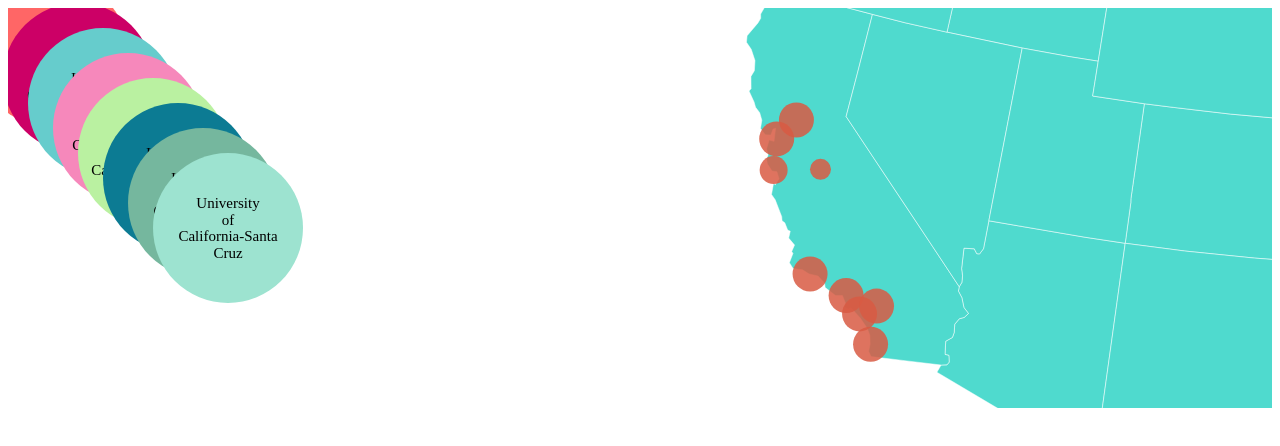
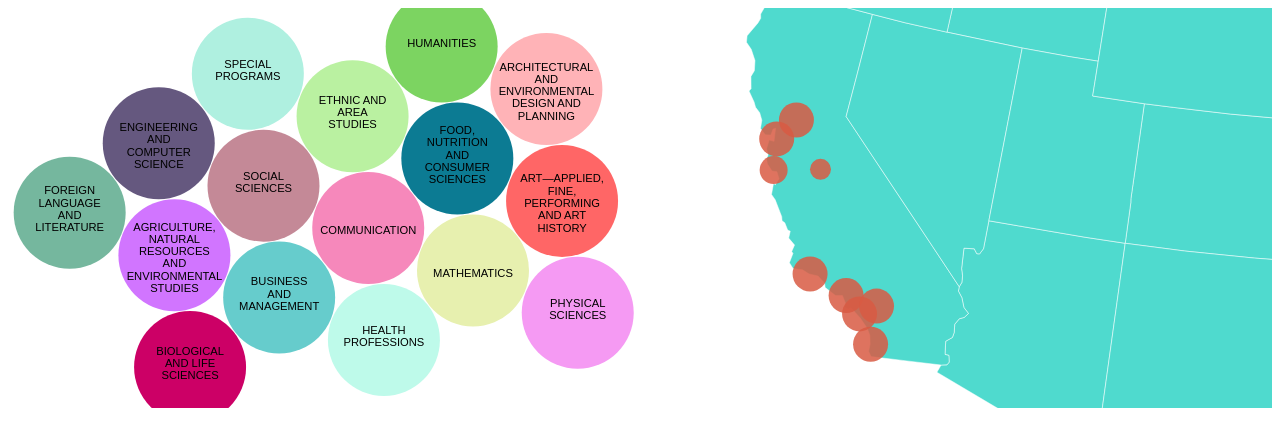
Before and after one commit to Normand-1024/collegeVis_d3, a plain HTML site: page index.html in a window 1280 px wide. Drawn offline with nearby package versions, Linux system fonts and the light colour scheme.

Commit message:
fixed tooltip, force simulation on bubble, added basic hover over responses

```diff
--- a/bubble.js
+++ b/bubble.js
@@ -1,6 +1,14 @@
 function easeTransition() {
     return d3.transition()
             .duration(1000);
+}
+
+function scaleAndCenter(val, minVal, maxVal, ratio) {
+    var newLength = (maxVal - minVal) * ratio
+    var newMin = minVal + (maxVal - newLength) / 2;
+    var newMax = newMin + newLength;
+    var scaleFunc = d3.scaleLinear().domain([minVal, maxVal]).range([newMin, newMax]);
+    return scaleFunc(val);
 }
 
 // d3.select("#bubble")
@@ -9,36 +17,66 @@ function easeTransition() {
 // .ease(d3.easeLinear)
 // .style("background-color", "red");
 
-function createBubbleChart(UC_ONLY, UNI_COLORS) {
+function createBubbleChart(UC_MAJORS, DEPART_COLORS, tooltip, update) {
+    // ========================
+    // Initial variables
+    // ========================
+
+    var viewBoxXMin = 0;
+    var viewBoxYMin = 0;
+    var viewBoxXMax = innerWidth;
+    var viewBoxYMax = innerHeight;
+
+    // ========================
+    // Creating bubbles and text
+    // ========================
+
     const bubble_svg = d3.select("#bubble");
-    //.attr("transform", `translate(0,${height / 2})`)
-                        //.attr("width", width / 2)
-                        //.attr("height", height / 2);
-
-    // bubble_svg.append("rect")
-    // .attr("class", "background")
-    // .attr("fill", "red")
-    // .attr("pointer-events", "all")
-    // .attr("width", innerWidth / 2)
-    // .attr("height", innerHeight / 2)
-    // .attr("cursor", "pointer")
+    const UC_MAJOR_CATEGORIES = d3.group(UC_MAJORS,d=>d.Department);//new Set(UC_MAJORS.map(d => d.Department));
+    var nodes = Array.from(UC_MAJOR_CATEGORIES).map(d => ({
+        r: Math.min(innerWidth, innerHeight) * 0.14,//0.12,
+        x: Math.random() * innerWidth,
+        y: Math.random() * innerHeight,
+        category: d[0],
+        entries: d[1]
+    }));
 
     var uni_bubbles = bubble_svg.selectAll('g')
-        .data(UC_ONLY)
+        .data(nodes)
         .join('g')
-        .attr('class', 'uni_bubble');
+        .style('pointer-events', 'all')
+        .attr('class', 'uni_bubble')
+        .on('mouseover', function(event, d) {
+            d3.select(this).select('circle').style('fill', 'rgb(255, 215, 37)');
+
+            tooltip.style("left", (event.pageX) + 12 + "px")
+            .style("top", (event.pageY - 28) + "px")
+            .transition()
+            .duration(200)
+            .style("opacity", .8)
+
+            tooltip.select('text').html(d.category + "<br>" + `Program Count: ${d.entries.length}`);
+        })
+        .on("mouseout", function(event, d) {
+            d3.select(this).select('circle').style('fill', d => DEPART_COLORS[d.category]);
+
+            tooltip.transition()
+            .duration(500)
+            .style("opacity", 0);
+        })
+        .on("click", function(event, d){
+            update();
+        });
 
     var circles = uni_bubbles.append('circle')
-        .attr('cx', function (d, i) {return 40 + i * 50;})
-        .attr('cy', function (d, i) {return 40 + i * 50;})
-        .attr('r', 150)
-        .style('fill', d => UNI_COLORS[d['institution']]);
+        .style('fill', d => DEPART_COLORS[d.category]);
 
     var texts = uni_bubbles.append('text')
-        .attr('x', function (d, i) {return 40 + i * 50;})
-        .attr('y', function (d, i) {return 40 + 10 + i * 50;})
-        .html(d => d['institution']) // change text
-        .style('font-size', 30)
+        .attr('x', d => d.x)
+        .attr('y', d => d.y)
+        .html(d => d.category) // change text
+        .style('font-size', d => d.r * 0.2)
+        .style('font-family', 'arial')
         .style('text-anchor', 'middle')
         .style('color', 'black')
         .call(wrap, 150) // wrap text (second number is the line length), see utility.js
@@ -48,24 +86,50 @@ function createBubbleChart(UC_ONLY, UNI_COLORS) {
         .style('user-select', 'none')
         .raise(); // text will be drawn above their respective circles
 
+    // ========================
+    // Create force simulation
+    // ========================
 
-    // Create forces simulation
-    // const forceStrength = 0.03;
-    // const simulation = d3.forceSimulation()
-    //     .force('charge', d3.forceManyBody().strength(charge))
-    //     .force('x', d3.forceX().strength(forceStrength).x(centre.x))
-    //     .force('y', d3.forceY().strength(forceStrength).y(centre.y))
-    //     .force('collision', d3.forceCollide().radius(d => d.radius + 1));
+    // Initial variables and functions
+    var forceStrength = 0.04;
+    var centre = [viewBoxXMax / 2, viewBoxYMax / 2]; // WARNING: this is assuming viewBoxMins are 0
+    var centreAxisRatio = 0.5;
 
-    // // Define tick of simulation
-    // simulation.on('tick', () => {
-    //     circle
-    //         .attr('cx', d => d.x)
-    //         .attr('cy', d => d.y)
-    // })
+    function ticked() {
+        circles
+            .attr('cx', d => d.x)
+            .attr('cy', d => d.y)
+            .attr('r', d => d.r);
 
-    // simulation.restart();
+        texts
+            .attr('x', d => d.x)
+            .attr('y', d => d.y)
+            .selectAll('tspan')
+                .attr('x', d => d.x)
+                .attr('y', d => d.y)
+    }
 
-    // force simulation starts up automatically, which we don't want as there aren't any nodes yet
-    //simulation.stop();
+    function charge(d) {
+        // charge is dependent on size of the bubble, so bigger towards the middle
+        // https://bl.ocks.org/officeofjane/a70f4b44013d06b9c0a973f163d8ab7a
+        return Math.pow(d.radius, 2.0) * 0.01
+    }
+
+    // Creating Simulation
+    const simulation = d3.forceSimulation(nodes)
+        .force('charge', d3.forceManyBody().strength(charge))
+        .force('x', d3.forceX().strength(forceStrength).x( function(d) {
+            if (viewBoxXMax - viewBoxXMin > viewBoxYMax - viewBoxYMin){
+                return scaleAndCenter(d.x, viewBoxXMin, viewBoxXMax, centreAxisRatio);
+            }
+            else return centre[0];
+            }))
+        .force('y', d3.forceY().strength(forceStrength).y( function(d) {
+            if (viewBoxXMax - viewBoxXMin < viewBoxYMax - viewBoxYMin){
+                return scaleAndCenter(d.y, viewBoxYMin, viewBoxYMax, centreAxisRatio);
+            }
+            else return centre[1];
+            }))
+        .force('collision', d3.forceCollide().radius(d => d.r + 1))
+        .on('tick', ticked);
 }
--- a/index.html
+++ b/index.html
@@ -80,7 +80,7 @@
             d3.select("#bubble")
                 .attr('width', `${innerWidth/2}`)
                 .attr('height', `${innerHeight/2}`)
-                .attr("preserveAspectRatio", "xMinYMin meet")
+                .attr("preserveAspectRatio", "xMinYMin meet") // TODO: Fix this scaling
                 .attr("viewBox", `0 0 ${innerWidth} ${innerHeight}`);
             d3.select("#map")
                 .attr('width', `${innerWidth/2}`)
@@ -96,6 +96,11 @@
         }
         d3.select(window).on('resize', updateWindow);
         updateWindow();
+
+        // Update function
+        function update(){
+            console.log("hey!"); // This will handle the update event while things are clicked on
+        }
 
         // Main body
         async function loadData () {
@@ -121,8 +126,32 @@
                 'University of California-Santa Cruz': '#9de3d0'
             }
 
-            createBubbleChart(UC_ONLY, UNI_COLORS);
-            createMap();
+            const DEPART_COLORS = {
+                "AGRICULTURE, NATURAL RESOURCES AND ENVIRONMENTAL STUDIES": '#d175ff',
+                "ARCHITECTURAL AND ENVIRONMENTAL DESIGN AND PLANNING": '#ffb3b7',
+                "ART—APPLIED, FINE, PERFORMING AND ART HISTORY": '#ff6666',
+                "BIOLOGICAL AND LIFE SCIENCES": '#cc0066',
+                "BUSINESS AND MANAGEMENT": '#66cccc',
+                "COMMUNICATION": '#f688bb',
+                "ENGINEERING AND COMPUTER SCIENCE": '#65587f',
+                "ETHNIC AND AREA STUDIES": '#baf1a1',
+                "FOOD, NUTRITION AND CONSUMER SCIENCES": '#0c7b93',
+                "FOREIGN LANGUAGE AND LITERATURE": '#75b79e',
+                "HEALTH PROFESSIONS": '#befaea',
+                "HUMANITIES": "#7cd461",
+                "MATHEMATICS": "#e7f0af",
+                "PHYSICAL SCIENCES": "#f59af3",
+                "SOCIAL SCIENCES": "#c48997",
+                "SPECIAL PROGRAMS": "#aff0e0"
+            }
+
+            var tooltip = d3.select('body').append("div")
+                        .attr("class", "tooltip")
+                        .style("opacity", 0);
+            tooltip.append('text');
+
+            createBubbleChart(UC_MAJORS, DEPART_COLORS, tooltip, update);
+            createMap(tooltip);
             //createTable();
         });
     </script>
--- a/map.js
+++ b/map.js
@@ -1,4 +1,4 @@
-function createMap() {
+function createMap(tooltip) {
 
     // Will add resize listener later.
     // console.log("hi, we're in createMap")
@@ -21,13 +21,6 @@ function createMap() {
     //             .range(["rgb(213,222,217)","rgb(69,173,168)","rgb(84,36,55)","rgb(217,91,67)"]);
 
     // var legendText = ["Cities Lived", "States Lived", "States Visited", "Nada"];
-
-    // Append Div for tooltip to SVG
-    var div = d3.select('body').append("div")
-                .attr("class", "tooltip")
-                .style("opacity", 0);
-
-    var divtext = div.append('text');
 
     // Load in my states data!
     d3.csv("./misc/stateslived.csv").then(function(data) {
@@ -109,17 +102,17 @@ function createMap() {
 
                     // Modification of custom tooltip code provided by Malcolm Maclean, "D3 Tips and Tricks"
                     // http://www.d3noob.org/2013/01/adding-tooltips-to-d3js-graph.html
-                    .on("mouseover", function(d) {
+                    .on("mouseover", function(event, d) {
                         var currentName = JSON.stringify(d.institution);
-                        div.transition()
+                        tooltip.style("left", (event.pageX) + 12 + "px")
+                        .style("top", (event.pageY - 28) + "px")
+                        .transition()
                         .duration(200)
-                        .style("opacity", .8);
-                        div.text(d.institution + " " + d.city + ", " + d.state + "<br> <br />" + d.website)
+                        .style("opacity", .8)
+                        // div.text(d.institution + " " + d.city + ", " + d.state + "<br> <br />" + d.website)
                         // .attr("data-html", "true")
-                        //.style("left", (d3.event.pageX) + 12 + "px")
-                        //.style("top", (d3.event.pageY - 28) + "px")
-                        .style("width", 12.5 + "em")
-                        // .style("height", 3.2 + "em");
+                        //.style("width", 12.5 + "em")
+                        //.style("height", 3.2 + "em")
                         // Using adjustable tooltip height based on the amount of characters in text
                         // .style("height", function(d) {
                         //     if (currentName.length < 20) {
@@ -131,12 +124,12 @@ function createMap() {
                         //     }
                         // });
 
-                        divtext.html(d.institution + "<br>" + d.city + ", " + d.state + "<br>" + d.website);
+                        tooltip.select('text').html(d.institution + "<br>" + d.city + ", " + d.state + "<br>" + d.website);
                     })
 
                     // fade out tooltip on mouse out
                     .on("mouseout", function(d) {
-                        div.transition()
+                        tooltip.transition()
                         .duration(500)
                         .style("opacity", 0);
                     });
--- a/utility.js
+++ b/utility.js
@@ -11,6 +11,8 @@ function wrap(text, width) {
           lineHeight = 1.1, // ems
           y = text.attr("y"),
           x = text.attr("x"),
+          color = text.style("color"),
+          font = text.style('font-family'),
           tspan = text.text(null).append("tspan").attr("x", x).attr("y", y).attr("dy", "0em")
       while (word = words.pop()) {
         line.push(word)
@@ -19,7 +21,7 @@ function wrap(text, width) {
           line.pop()
           tspan.text(line.join(" "))
           line = [word]
-          tspan = text.append("tspan").attr("x", x).attr("y", y).attr("dy", `${++lineNumber * lineHeight}em`).text(word)
+          tspan = text.append("tspan").attr("x", x).attr("y", y).attr("dy", `${++lineNumber * lineHeight}em`).text(word).style("fill", color).style('font', font)
         }
       }
       var offset_value = lineNumber / 2 * lineHeight;
```
Also changed, not shown: UC-majors.csv.
